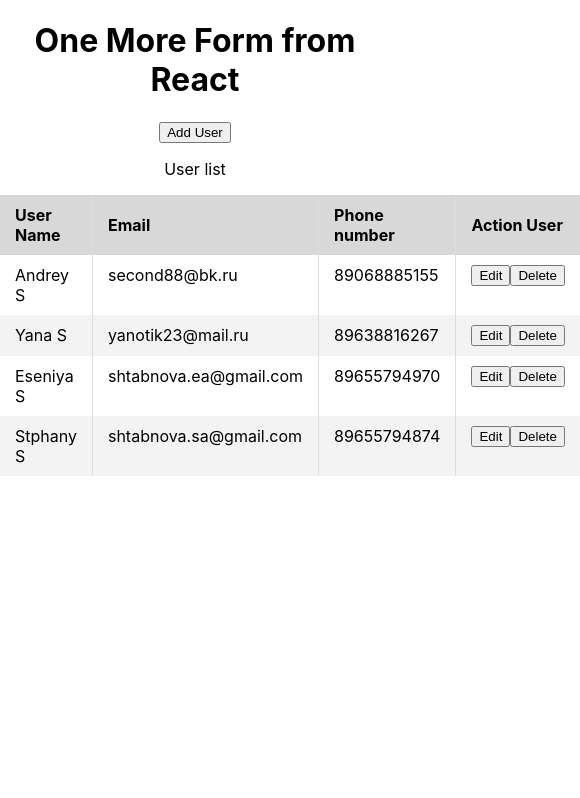
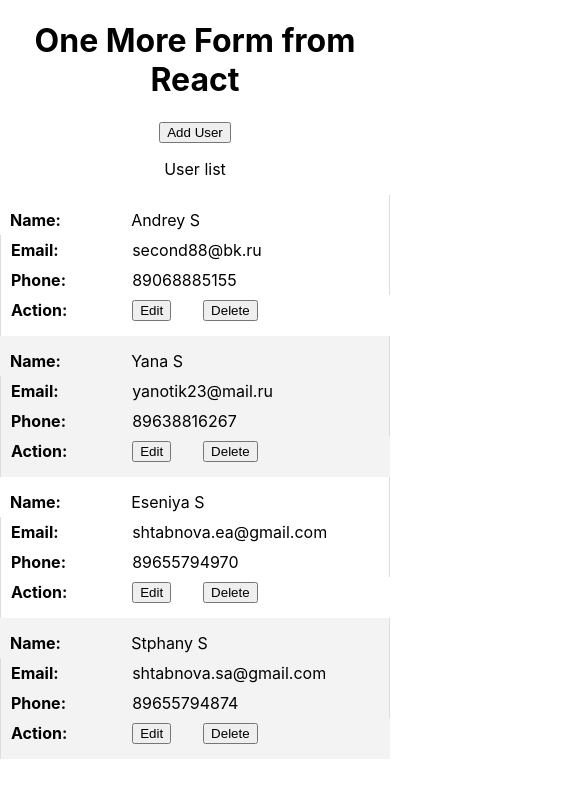
Before and after one commit to shtabnov/form, a React (Create React App) app: page / in a window 390 px wide. Shown: the top 798 px of the page, 580 px wide, since content can reach past the window. Built offline with nearby package versions, Linux system fonts and the light colour scheme.

Commit message:
add responsive table

```diff
--- a/src/App.js
+++ b/src/App.js
@@ -38,6 +38,7 @@ function App() {
     ];
     const [modalActive, setModalActive] = useState(false);
     const [users, setUsers] = useState(initialState);
+
     const addNewUser = (user) => {
         user.id = uuidv4();
         setUsers([...users, user]);
--- a/src/components/UserList/UserItem.js
+++ b/src/components/UserList/UserItem.js
@@ -11,10 +11,10 @@ function UserItem({
 }) {
     return (
         <tr>
-            <td>{`${firstName} ${lastName.substr(0, 1)}`}</td>
-            <td>{email}</td>
-            <td>{phone}</td>
-            <td>
+            <td data-cell="name">{`${firstName} ${lastName.substr(0, 1)}`}</td>
+            <td data-cell="email">{email}</td>
+            <td data-cell="phone">{phone}</td>
+            <td data-cell="action">
                 <div className={styles}>
                     <button
                         onClick={() => {
--- a/src/components/UserList/UserList.module.css
+++ b/src/components/UserList/UserList.module.css
@@ -52,3 +52,34 @@
     display: flex;
     justify-content: space-around;
 }
+
+@media (max-width: 650px) {
+    .userList thead th {
+        display: none;
+    }
+
+    .userList tbody td {
+        display: grid;
+        grid-template-columns: 12ch auto;
+        padding: 5px 10px;
+    }
+    .userList tbody td:first-child {
+        padding-top: 15px;
+    }
+    .userList tbody td:last-child {
+        padding-bottom: 15px;
+    }
+    /* :not(:last-child) */
+    .userList tbody td::before {
+        content: attr(data-cell) ": ";
+        font-weight: bold;
+        text-transform: capitalize;
+    }
+    .listAction {
+        display: flex;
+        justify-content: flex-start;
+    }
+    .listAction button {
+        margin-right: 2rem;
+    }
+}
```
